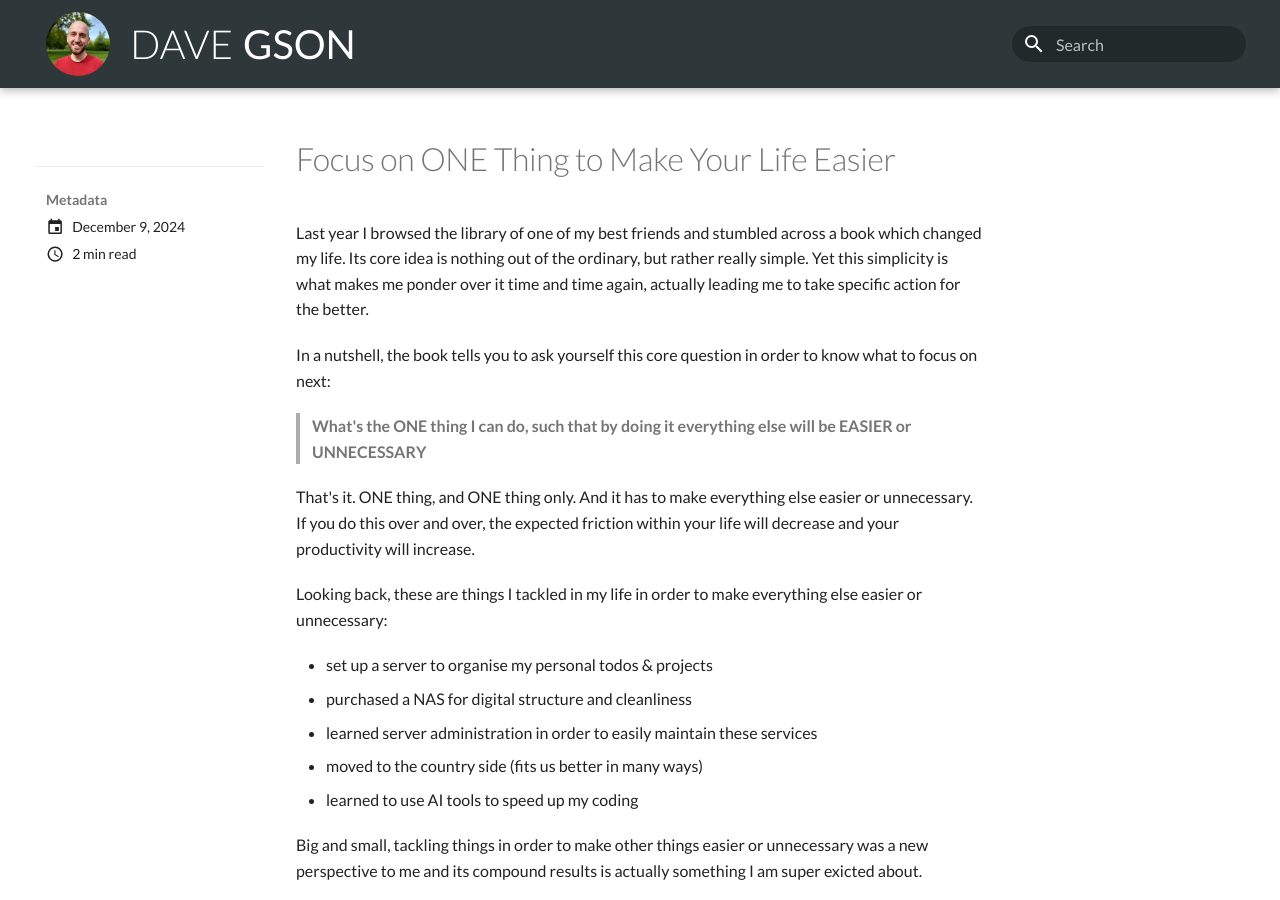
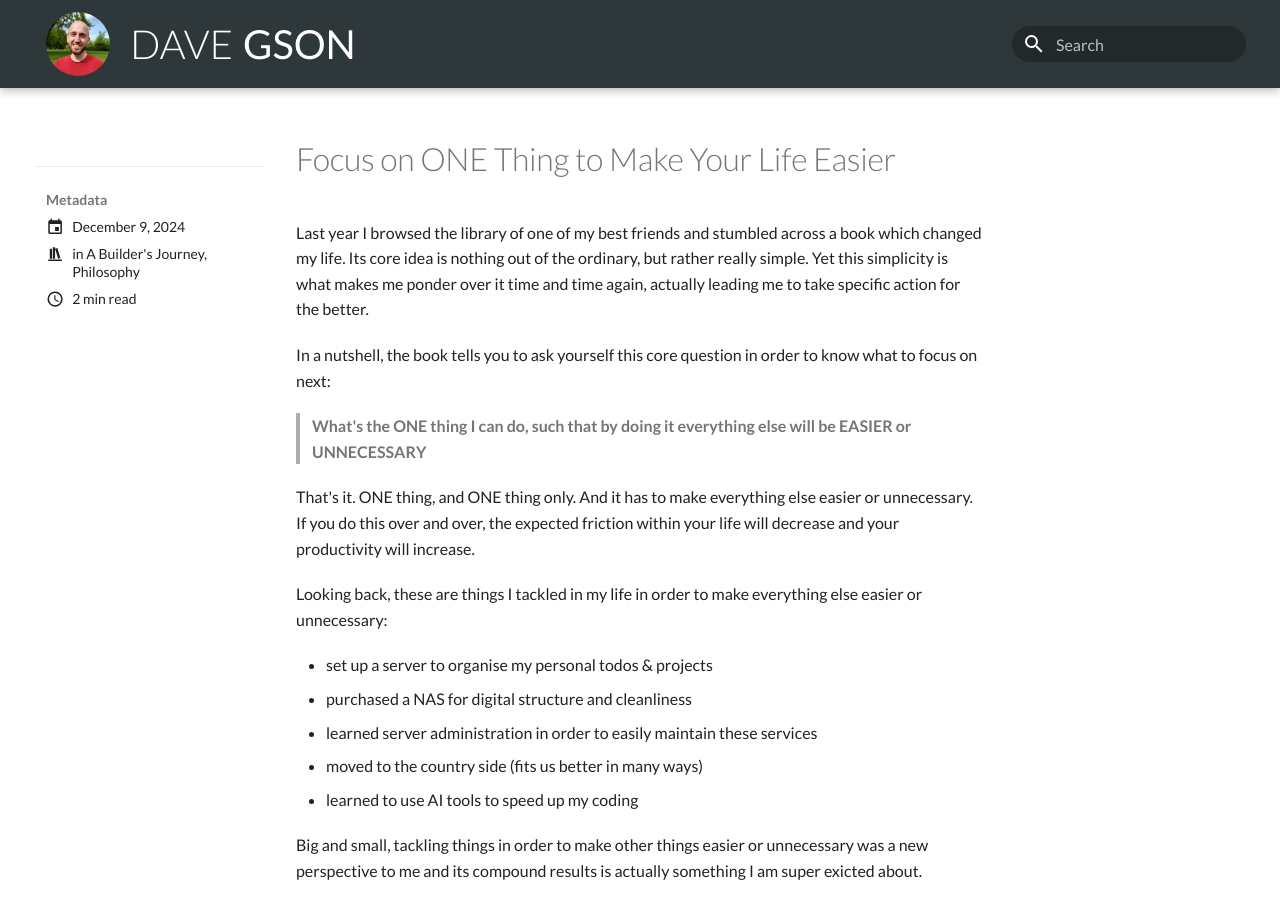
Before and after one commit to davegson/davegson.com, an MkDocs documentation site: the page built from docs/posts/the-one-thing.md, in a window 1280 px wide and 900 px high. Built offline with MkDocs 1.6.1 and Material for MkDocs 9.7.7, drawn with Linux system fonts in a browser that asks for light colours; plug-ins that fetch from the network failed and are left out.

```diff
--- a/docs/posts/the-one-thing.md
+++ b/docs/posts/the-one-thing.md
@@ -1,6 +1,9 @@
 ---
 date:
   created: 2024-12-09
+categories:
+  - A Builder's Journey
+  - Philosophy
 ---
 
 # Focus on ONE Thing to Make Your Life Easier
```
Also changed, not shown: docs/posts/never-too-late.md (+2 -0 lines).
